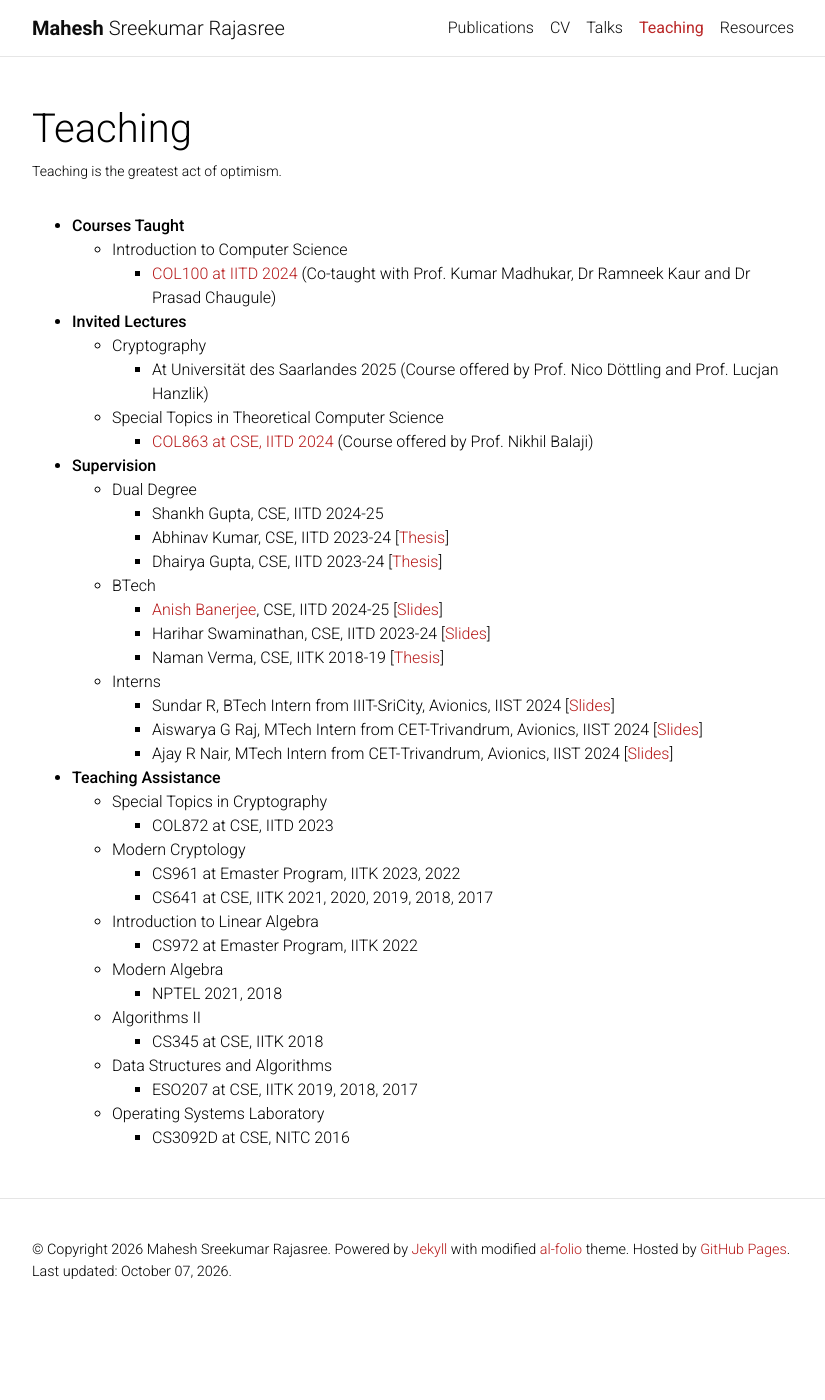
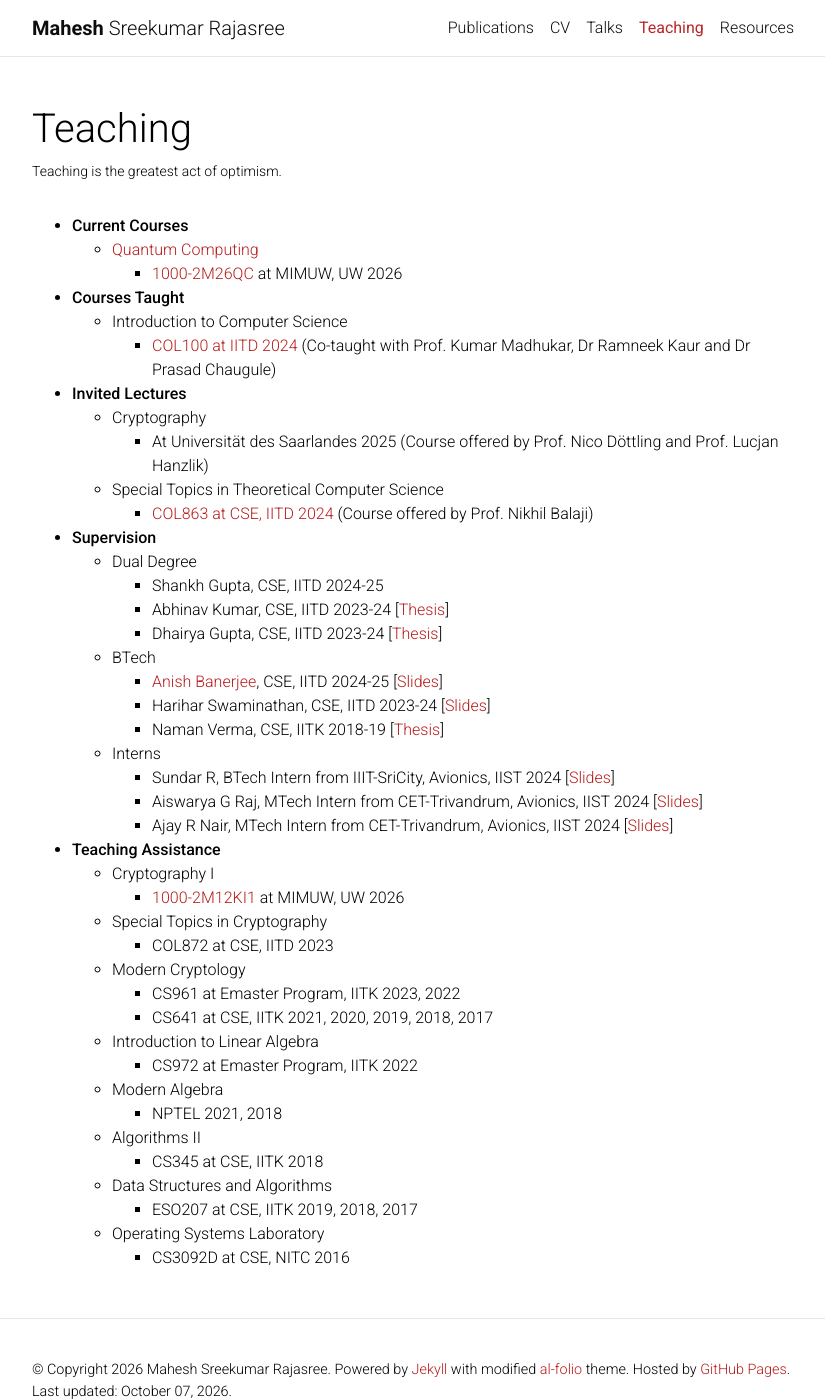
Before and after one commit to Mahe94/mahe94.github.io, a Jekyll site: the page built from _pages/teaching.md, in a window 1280 px wide and 1400 px high. Shown: the whole window, without its empty margins (223-1048 px from the left). Built offline with Jekyll 4.4.1, drawn with Linux system fonts in a browser that asks for light colours; comment, search, counter and statistics services are not loaded; a style sheet for code colours, icons or effects is not loaded.

Commit message:
Add current quantum computing course and update teaching assistance

```diff
--- a/_pages/teaching.md
+++ b/_pages/teaching.md
@@ -7,6 +7,10 @@ description: Teaching is the greatest act of optimism.
 nav: true
 nav_order: 5
 ---
+* __Current Courses__
+	* [Quantum Computing]({{ '/teaching/introduction-to-quantum-computing/' | relative_url }})
+		* <a href="https://usosweb.mimuw.edu.pl/kontroler.php?_action=katalog2/przedmioty/pokazPrzedmiot&amp;prz_kod=1000-2M26QC">1000-2M26QC</a> at MIMUW, UW 2026
+
 * __Courses Taught__
 	* Introduction to Computer Science
 		* <a href="https://kumarmadhukar.github.io/courses/col100-summer24/index.html">COL100 at IITD 2024</a> (Co-taught with Prof. Kumar Madhukar, Dr Ramneek Kaur and Dr Prasad Chaugule)
@@ -32,6 +36,8 @@ nav_order: 5
 		* Ajay R Nair, MTech Intern from CET-Trivandrum, Avionics, IIST 2024 [<a href="../assets/pdf/ajay.pdf">Slides</a>]
 
 * __Teaching Assistance__
+	* Cryptography I
+		* <a href="https://usosweb.mimuw.edu.pl/kontroler.php?_action=katalog2/przedmioty/pokazPrzedmiot&amp;prz_kod=1000-2M12KI1">1000-2M12KI1</a> at MIMUW, UW 2026
 	* Special Topics in Cryptography
 		* COL872 at CSE, IITD 2023
 	* Modern Cryptology
```
Also changed, not shown: _teachings/introduction-to-quantum-computing.md (+2 -2 lines).
